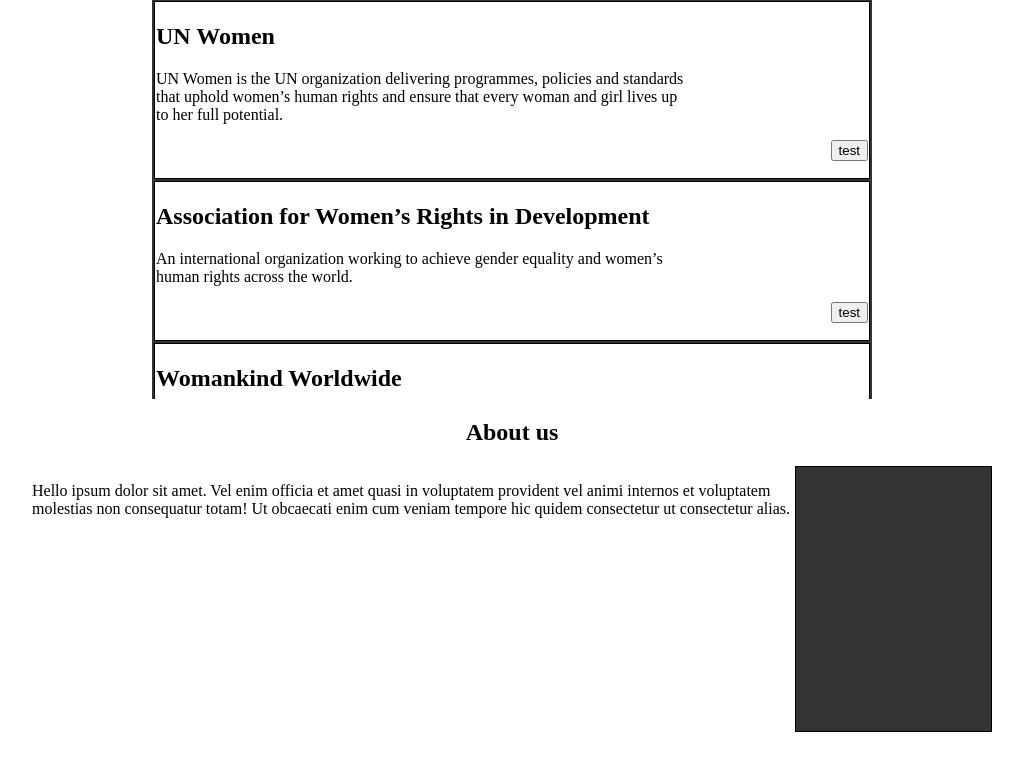
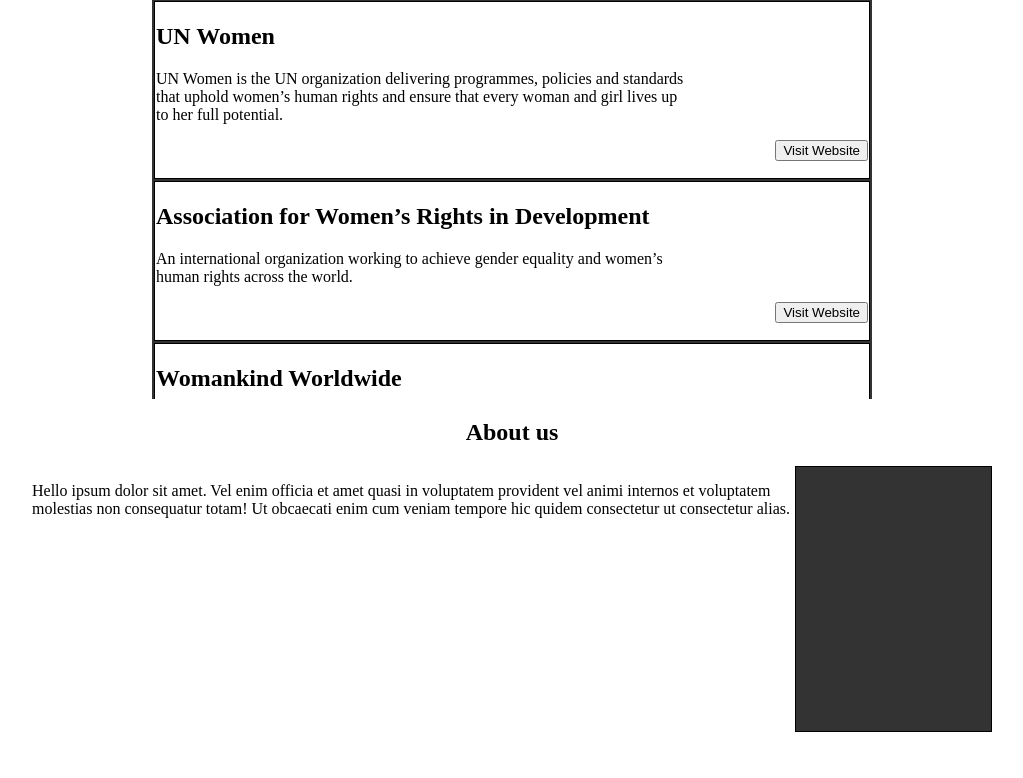
Before and after one commit to UW-INFO442-WI23/chocolatelavacake, a React (Create React App) app: page / in a window 1280 px wide. Shown: the part 1926-2704 px from the top of the page, without its empty margins (128-1151 px from the left). Built offline with nearby package versions, Linux system fonts and the light colour scheme.

Commit message:
Changed button word

```diff
--- a/src/Components/GetInvolved/mission.js
+++ b/src/Components/GetInvolved/mission.js
@@ -145,7 +145,7 @@
                         </p>
                         <a href={org.link} target="_blank">
                             <button>
-                                test
+                                Visit Website
                             </button>
                         </a>
                     </div>
```
